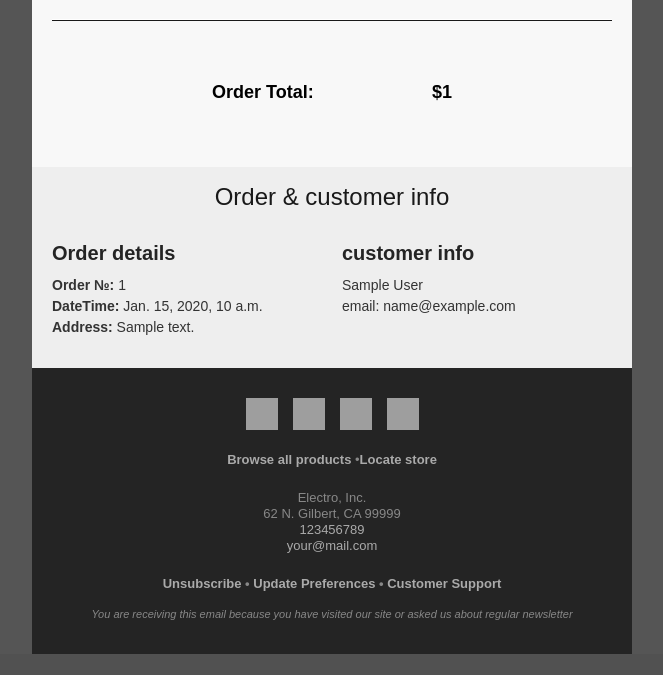
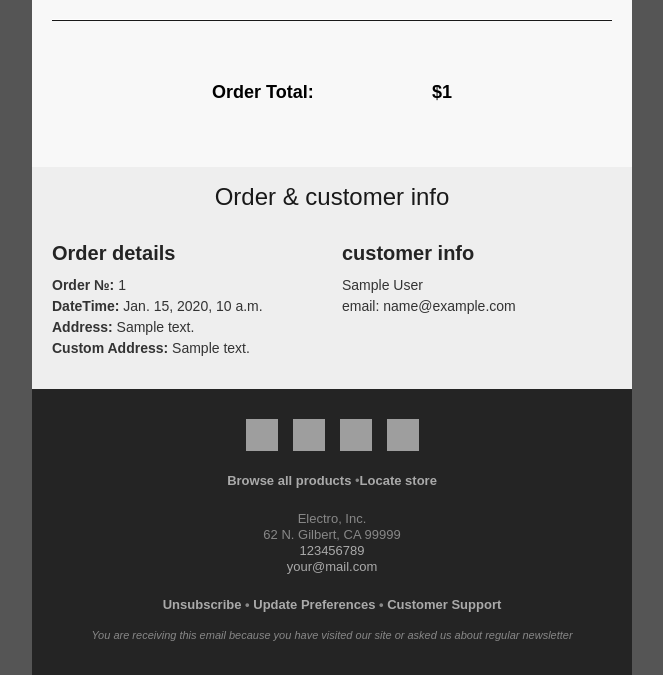
Before and after one commit to Mahdi-Ba/sweetbakery, a Django app: template apps/market/templates/mail_templated/purchase.html in a window 1280 px wide. Shown: the part 742-1417 px from the top of the page, without its empty margins (308-971 px from the left). Before the commit the page ends 1396 px from the top, so only its background shows below. Run offline with Django 3.2, Linux system fonts and the light colour scheme; the template is opened without the code that fills it: most values are stand-ins (such as "Sample title", 1, 10 or a date in 2020); grey boxes are pictures that could not be loaded.

Commit message:
finalize

```diff
--- a/apps/general/models.py
+++ b/apps/general/models.py
@@ -22,6 +22,7 @@ class Location(models.Model):
     lat = models.CharField(max_length=255, null=True, blank=True)
     lng = models.CharField(max_length=255, null=True, blank=True)
     province = models.ForeignKey(Province, null=True, on_delete=models.SET_NULL)
+    is_individual = models.BooleanField(default=False)
 
     def __str__(self):
         return self.title
--- a/apps/market/api/serializer.py
+++ b/apps/market/api/serializer.py
@@ -261,6 +261,7 @@ class OrderDetailSerializer(serializers.ModelSerializer):
     is_locked = serializers.ReadOnlyField()
     qr_number = serializers.ReadOnlyField()
     state = serializers.IntegerField()
+    custom_address =  serializers.CharField(max_length=300, blank=True, default='')
     state_name = serializers.CharField(source='get_state_display')
 
     class Meta:
@@ -270,6 +271,7 @@ class OrderDetailSerializer(serializers.ModelSerializer):
             'user',
             'scheduling',
             'total_price',
+            'custom_address',
             'products',
             'is_succeed',
             'is_archive',
--- a/apps/market/api/views.py
+++ b/apps/market/api/views.py
@@ -898,7 +898,6 @@ class OrderList(APIView, PaginationHandlerMixin):
                 invoice_serializer.is_valid()
                 invoice = invoice_serializer.save(order=order)
                 sender = 'sales@toranjestan.com'
-                # TODO change receiver baharimahdi and change templat
                 send_mail('mail_templated/{}'.format('purchase.html'), {'order': order, 'invoice': invoice},
                           sender,[order.user.email])
 
--- a/apps/market/models.py
+++ b/apps/market/models.py
@@ -72,7 +72,8 @@ class Product(models.Model):
     supplier = models.ForeignKey(Supplier, null=True, on_delete=models.CASCADE)
     thumbnail = models.ImageField(null=True, blank=True, upload_to='product/thumbnail/')
     name = models.CharField(max_length=255)
-    part_number = models.CharField(max_length=255)
+    unit_title = models.CharField(max_length=255,null=True,blank=True)
+    part_number = models.CharField(max_length=255,null=True,blank=True)
     sub_category = models.ForeignKey(SubCategory, null=True, on_delete=models.DO_NOTHING)
     prod_type = models.ForeignKey(ProductType, null=True, on_delete=models.DO_NOTHING)
     # guarantee_description = models.CharField(max_length=255)
@@ -171,6 +172,7 @@ class Order(models.Model):
     user = models.ForeignKey(User, null=True, on_delete=models.CASCADE)
     scheduling = models.ForeignKey(Scheduling, null=True, on_delete=models.CASCADE)
     qr_number = models.UUIDField(default=uuid.uuid4, editable=False)
+    custom_address = models.TextField(max_length=1024, blank=True,null=True)
     total_price = models.FloatField()
     products = models.ManyToManyField(Product, through='Invoice')
     is_succeed = models.BooleanField(default=False)
--- a/apps/market/templates/mail_templated/purchase.html
+++ b/apps/market/templates/mail_templated/purchase.html
@@ -1211,6 +1211,20 @@
                                     >
                                       <strong>Address:</strong> {{ order.scheduling.location.address }}
                                     </p>
+                                        <p
+                                      style="
+                                        margin: 0;
+                                        -webkit-text-size-adjust: none;
+                                        -ms-text-size-adjust: none;
+                                        mso-line-height-rule: exactly;
+                                        font-family: Arial, sans-serif;
+                                        line-height: 21px;
+                                        color: #333333;
+                                        font-size: 14px;
+                                      "
+                                    >
+                                      <strong>Custom Address:</strong> {{ order.custom_address }}
+                                    </p>
                                   </td>
                                 </tr>
                               </table>
```
